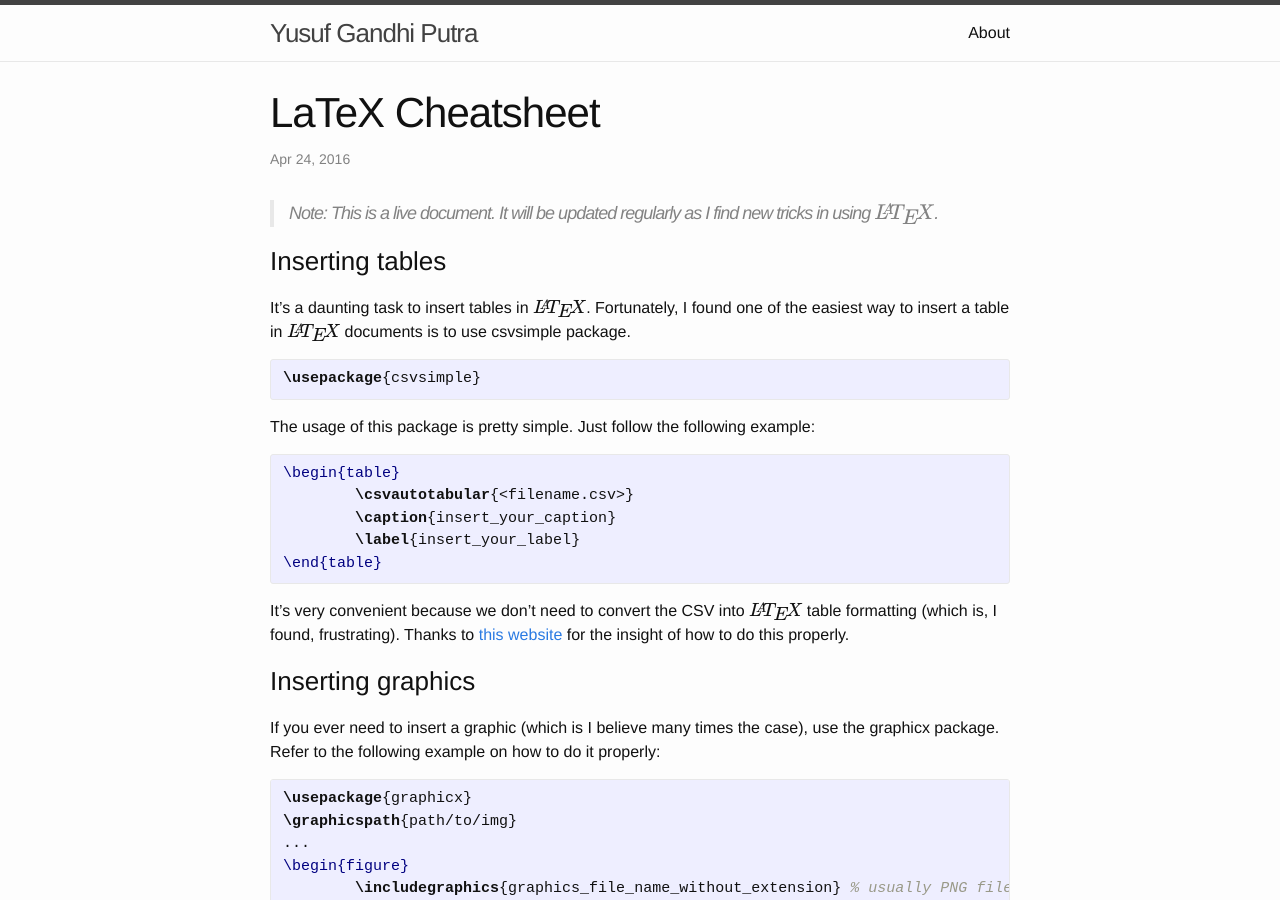
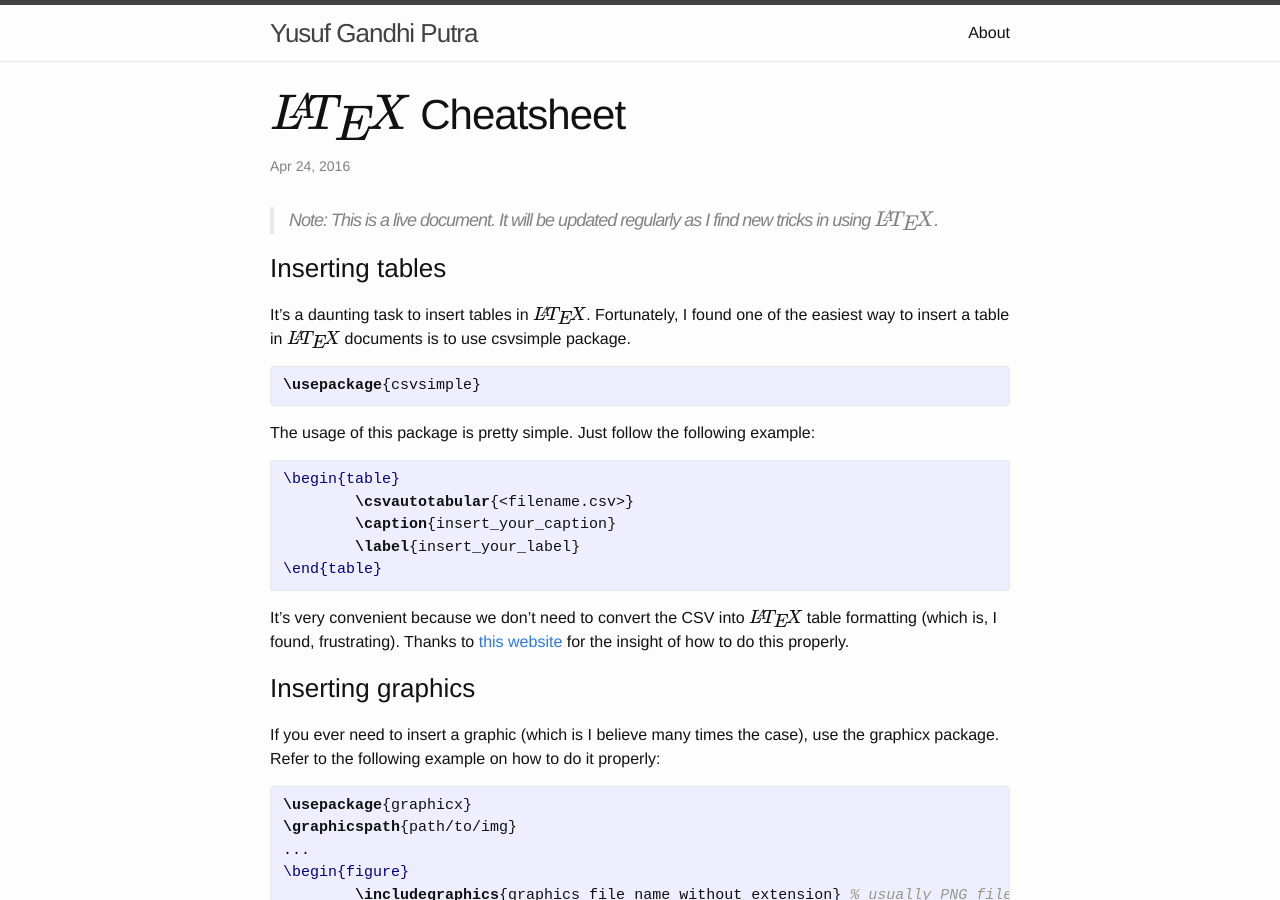
Before and after one commit to YusufGandhi/YusufGandhi.github.io, a Jekyll site: the page built from _posts/2016-04-24-latex-cheatsheet.markdown, in a window 1280 px wide and 900 px high. Built offline with Jekyll 4.4.1, drawn with Linux system fonts in a browser that asks for light colours; formulas are drawn with MathJax 3.

```diff
--- a/_posts/2016-04-24-latex-cheatsheet.markdown
+++ b/_posts/2016-04-24-latex-cheatsheet.markdown
@@ -1,6 +1,6 @@
 ---
 layout: post
-title:  "LaTeX Cheatsheet"
+title:  " $\\LaTeX$ Cheatsheet"
 date:   2016-04-24 20:38:59 +1000
 categories: latex
 permalink: latex-cheatsheet
```
